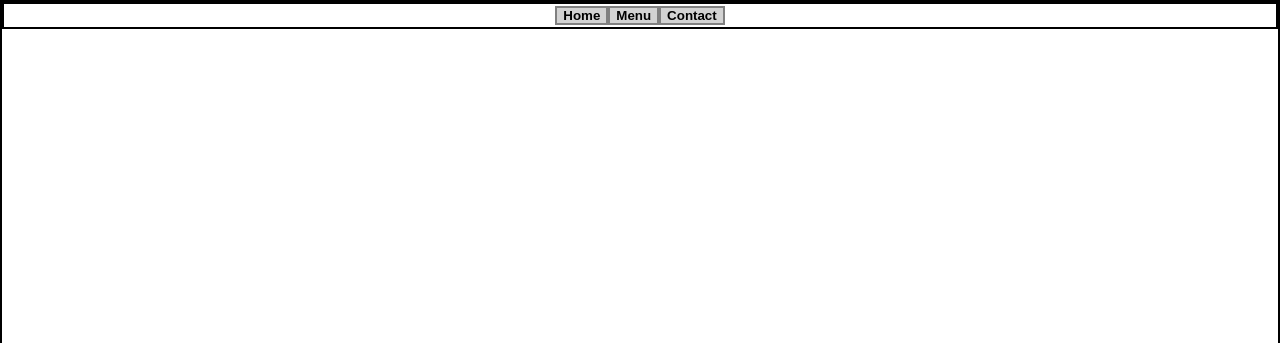
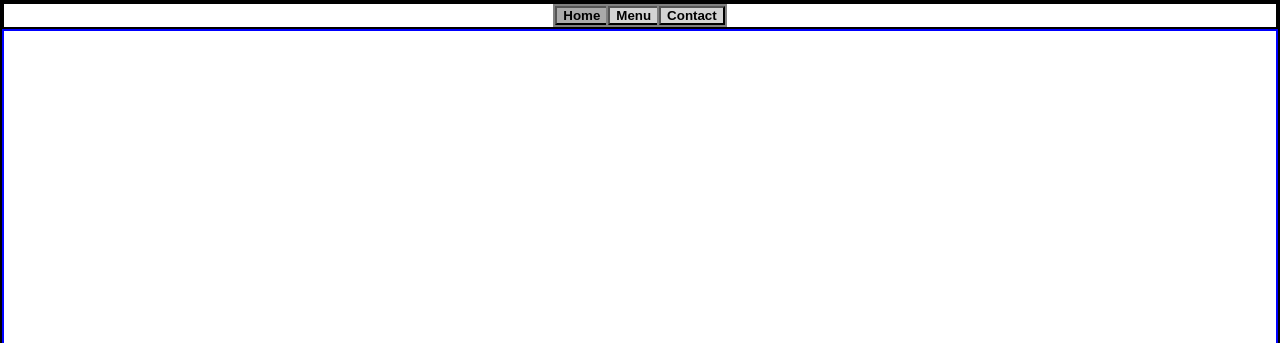
Before and after one commit to fxiaoDFX/restaurantPage, a website built with webpack: page src/template.html in a window 1280 px wide. Shown: the top 343 px of the page. Built offline with nearby package versions, Linux system fonts and the light colour scheme.

Commit message:
add active class when tab is clicked

```diff
--- a/src/index.js
+++ b/src/index.js
@@ -1,4 +1,4 @@
-import "./styles/home.css";
+import "./styles/style.css";
 import home from "./tabs/home.js";
 
 home();
--- a/src/styles/home.css
+++ b/src/styles/style.css
@@ -8,6 +8,10 @@
     min-height: 100vh;
     flex-direction: column;
     justify-content: space-between;
+}
+
+div {
+    border: 2px solid black;
 }
 
 .tab,
@@ -23,11 +27,25 @@ button {
     padding-right: 6px;
     font-weight: bold;
     background-color: lightgrey;
-    border: 2px solid grey;
+    outline: 2px solid grey;
 }
 
+.tab button:hover {
+    background-color: #eee;
+}
 
+.tab button.active {
+    background-color: #aaa;
+}
 
-div {
-    border: 2px solid black;
+.tabcontent {
+    display: none;
 }
+
+div.active {
+    display: flex;
+    flex-direction: column;
+    flex-grow: 1;
+    border-color: blue;
+    justify-content: center;
+}
--- a/src/tabs/home.js
+++ b/src/tabs/home.js
@@ -5,11 +5,11 @@ export default function addToDOM() {
 
     // call functions
     addTab();
-    addMain();
+    addHome();
     addFooter();
 }
 
-// create tab header
+// create tab links
 function addTab() {
     const tabContainer = document.createElement('div');
     content.appendChild(tabContainer);
@@ -18,24 +18,38 @@ function addTab() {
     const list = addElements('button', 3, ['Home', 'Menu', 'Contact']);
 
     appendElements(list, tabContainer);
+    // set home tab as default
+    list[0].classList.add('active');
+    addClass(list,'tablinks');
+    handleClick();
+
+    function handleClick() {
+        list.forEach(button => {
+            button.addEventListener('click', button => {
+                list.forEach(button => button.classList.remove('active'))
+                button.target.classList.add('active');
+            })
+        })
+    }
 }
 
-// create main body
-function addMain() {
-    const main = document.createElement('div');
-    main.textContent += 'Main Content Goes Here';
-    main.className += 'main';
-    content.appendChild(main);
+// create home body
+function addHome() {
+    const home = document.createElement('div');
+    home.textContent += 'Main Content Goes Here';
+    home.classList.add('home', 'tabcontent', 'active');
+    content.appendChild(home);
 
     restaurantInfo();
 
+    // create header and description for restaurant
     function restaurantInfo() {
         const nameElement = document.createElement('h1');
         const descriptionElement = document.createElement('p');
 
         descriptionElement.textContent += description;
         nameElement.textContent += name;
-        main.append(nameElement, descriptionElement);
+        home.append(nameElement, descriptionElement);
     }
 }
 
@@ -76,7 +90,17 @@ function addElements(type, number, arr = undefined) {
  * @param {Object} parent to append to
  */
 function appendElements(list, parent) {
-    list.forEach((element) => parent.appendChild(element));
+    list.forEach(element => parent.appendChild(element));
+}
+
+/**
+ * addClass.
+ *
+ * @param {array} list of elements
+ * @param {string} name of class
+ */
+function addClass(list, name) {
+    list.forEach(element => element.classList.add('tablinks'));
 }
 
 const description =  'Lorem ipsum dolor sit amet, consectetur adipiscing elit. Pellentesque ut tortor imperdiet, porttitor arcu a, fermentum nisl. Fusce eu odio a dolor accumsan tincidunt vel ac nibh. Phasellus interdum luctus nisi, a venenatis nibh iaculis et. Maecenas imperdiet mi sit amet molestie convallis. Proin sed suscipit enim, in posuere tellus. Morbi pharetra mauris quis dolor iaculis tincidunt. Orci varius natoque penatibus et magnis dis parturient montes, nascetur ridiculus mus. Maecenas non finibus urna, ornare ultrices nunc. Suspendisse diam lectus, eleifend nec luctus eu, convallis eu ligula.';
```
